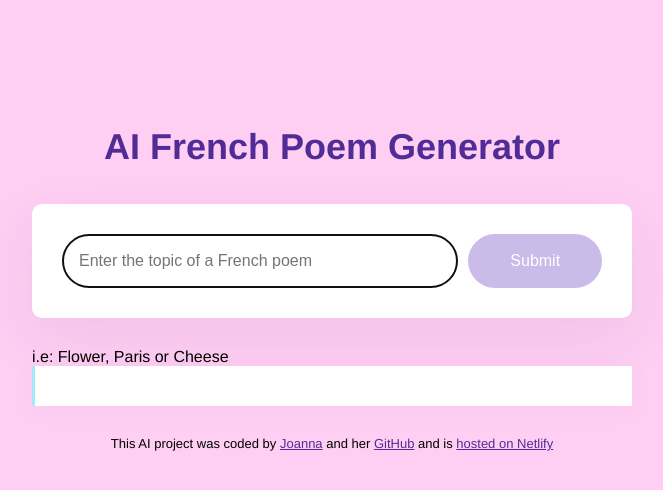
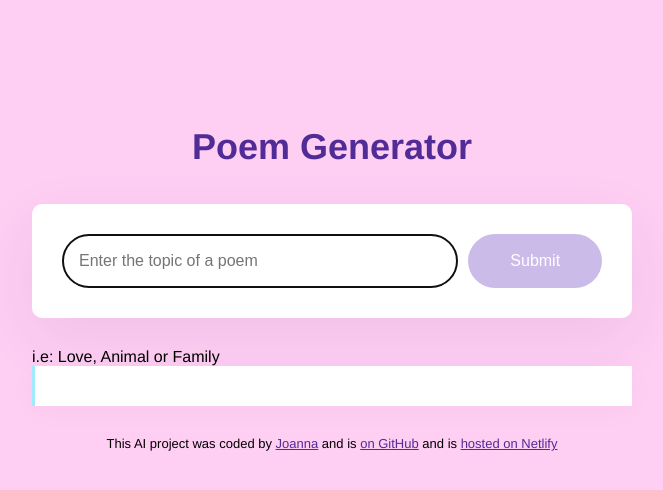
Before and after one commit to joanna520-w/AlPoem, a website built with Parcel: page index.html in a window 1280 px wide. Shown: the whole page, without its empty margins (308-971 px from the left). Built offline with nearby package versions, Linux system fonts and the light colour scheme.

Commit message:
Update index.html

```diff
--- a/index.html
+++ b/index.html
@@ -12,7 +12,7 @@
   <body>
     <div class="container">
       <header>
-        <h1>AI French Poem Generator</h1>
+        <h1>Poem Generator</h1>
       </header>
 
       <main>
@@ -20,28 +20,29 @@
           <form id="poem-generator-form">
             <input
               type="text"
-              placeholder="Enter the topic of a French poem"
+              placeholder="Enter the topic of a poem"
               autofocus
               required
               autocomplete="off"
               class="instructions"
               id="user-instructions"
             />
-            <input type="submit" class="submit-button" />
+            <input type="submit" class="submit-button">
           </form>
-          <div class="hint">i.e: Flower, Paris or Cheese</div>
+          <div class="hint">i.e: Love, Animal or Family</div>
         </div>
+
         <div class="poem hidden" id="poem"></div>
       </main>
 
     <footer>
       This AI project was coded by
-      <a href="https://github.com/joanna520/" target="_blank">Joanna</a> and her
+      <a href="https://github.com/joanna520/" target="_blank">Joanna</a> and is
       <a
         href="http://github.com/joanna520-w/AlPoem"
         target="_blank"
       >
-        GitHub</a
+        on GitHub</a
       >
       and is
       <a href="https://alpoemtesting.netlify.app/" target="_blank"
```
